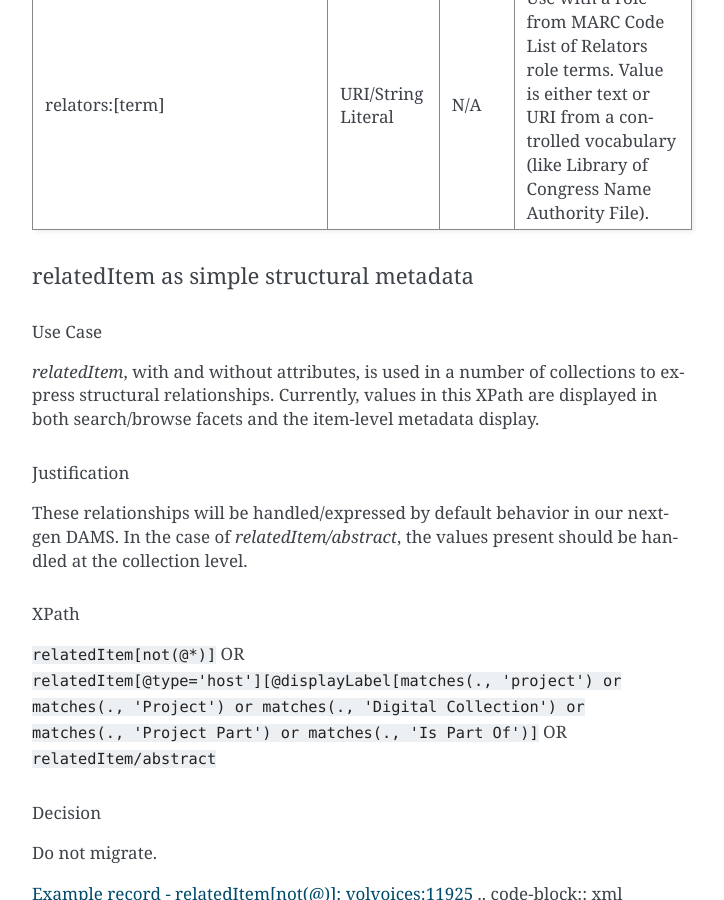
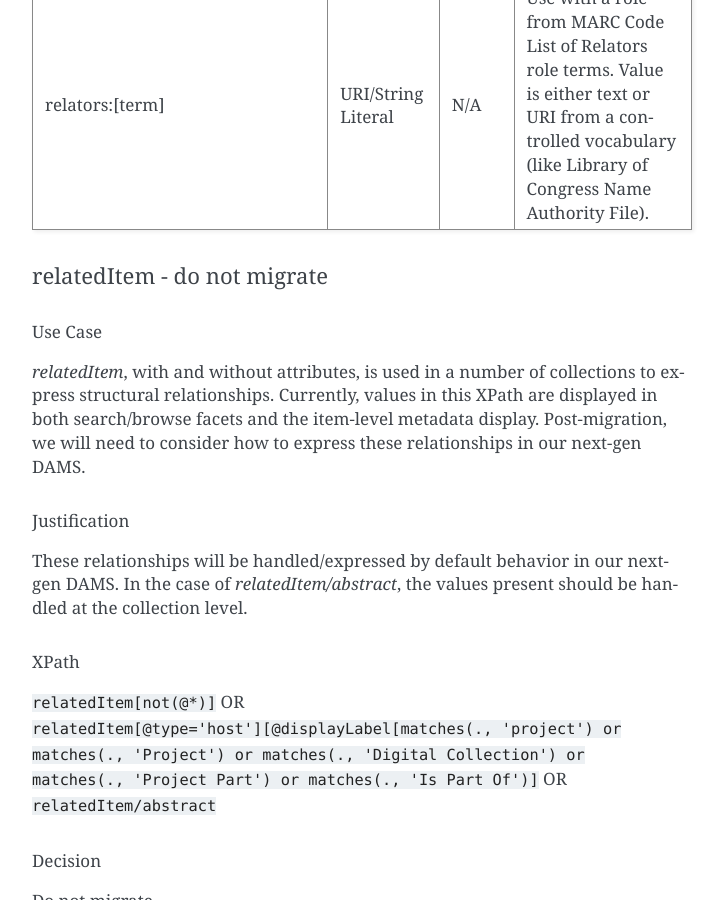
Before and after one commit to UTKcataloging/mods_to_rdf, a Sphinx documentation site: the page built from docs/source/contents/4_draft_mapping.rst, in a window 1280 px wide and 900 px high, scrolled down 46806 px. Shown: the whole window, without its empty margins (388-1112 px from the left). Built offline with Sphinx 7.4.7, drawn with Linux system fonts in a browser that asks for light colours; formulas are drawn with MathJax 3; some of the changed text lies outside the part shown.

Commit message:
Update archival collection section.

```diff
--- a/docs/source/contents/4_draft_mapping.rst
+++ b/docs/source/contents/4_draft_mapping.rst
@@ -2174,11 +2174,11 @@ relatedItem
 |                               |                    |       | Library of Congress Name Authority File).                                                  |
 +-------------------------------+--------------------+-------+--------------------------------------------------------------------------------------------+
 
-relatedItem as simple structural metadata
------------------------------------------
-Use Case
-^^^^^^^^
-`relatedItem`, with and without attributes, is used in a number of collections to express structural relationships. Currently, values in this XPath are displayed in both search/browse facets and the item-level metadata display.
+relatedItem - do not migrate
+----------------------------
+Use Case
+^^^^^^^^
+`relatedItem`, with and without attributes, is used in a number of collections to express structural relationships. Currently, values in this XPath are displayed in both search/browse facets and the item-level metadata display. Post-migration, we will need to consider how to express these relationships in our next-gen DAMS.
 
 Justification
 ^^^^^^^^^^^^^
@@ -2261,6 +2261,7 @@ This XPath is used to indicate the resource's archival collection.
 
 Justification
 ^^^^^^^^^^^^^
+We use these values for search/browse facets, as well as item-level metadata display. Additionally, collection titles are shared with DPLA.
 
 XPath
 ^^^^^
```
